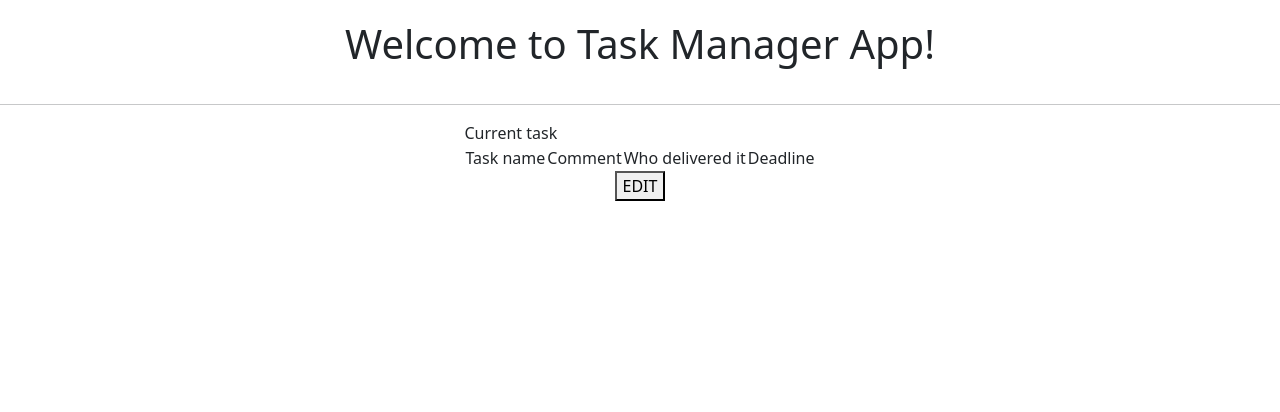
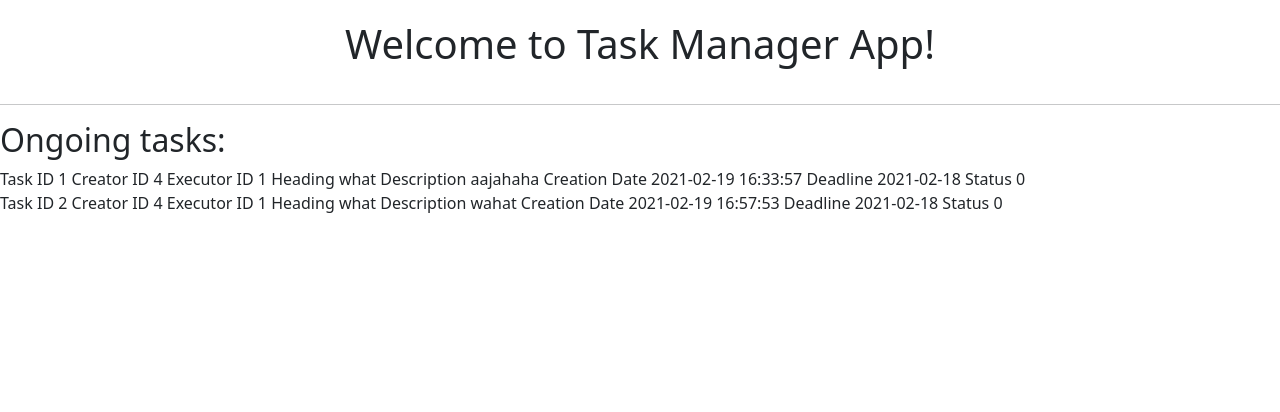
Before and after one commit to Eimantas93/TM, a Flask app: page / in a window 1280 px wide. Shown: the part 56-468 px from the top of the page. Run offline with Flask 2, Linux system fonts and the light colour scheme; the visitor is signed in with stand-in values (Sample User, id 1); data comes from the database, SQL or seed files in the repository; both versions use the stored data as it was after the commit.

Commit message:
New task funtion / Tasks list on index
Need to think how to do good styling

```diff
--- a/application.py
+++ b/application.py
@@ -1,7 +1,7 @@
 from flask import Flask, render_template, request, session, url_for, redirect
 import sqlite3
 from werkzeug.security import check_password_hash, generate_password_hash
-from datetime import timedelta
+from datetime import timedelta, datetime
 
 app = Flask(__name__)
 # To encrypt and decrypt sessions data
@@ -15,7 +15,15 @@ def index():
     if session.get("user_id") is None:
         return redirect("/login")
     else:
-        return render_template("index.html")
+        # Connecting to DB
+        connection = sqlite3.connect('data.db')
+        db = connection.cursor()
+
+        # Getting data from tasks table, for current user (as creator and executor)
+        db.execute("SELECT * FROM tasks WHERE executor_id = ? OR creator_id = ?", (session["user_id"], session["user_id"],))
+        rows = db.fetchall()
+        # Passing all values to jinja
+        return render_template("index.html", rows=rows)
 
 
 @app.route("/register", methods=["GET", "POST"])
@@ -87,6 +95,26 @@ def logout():
 def new_task():
     if request.method == "GET":
         return render_template("new_task.html")
+    else:
+        # Connecting to DB
+        connection = sqlite3.connect('data.db')
+        db = connection.cursor()
+
+        # Getting values from user
+        executor = request.form.get("task_for")
+        heading = request.form.get("heading")
+        description = request.form.get("description")
+        deadline = request.form.get("deadline")
+        status = 0
+
+        # Storing user task into db table
+        db.execute("INSERT INTO tasks(creator_id, executor_id, heading, description, deadline_date, status) VALUES (?, ?, ?, ?, ?, ?)",
+        (session["user_id"], executor, heading, description, deadline, status))
+        connection.commit()
+        connection.close()
+
+        # Redirecting to index, where all tasks will be shown (recent created ones first)
+        return redirect("/")
 
 
 @app.route("/tasks", methods=["GET"])
--- a/static/styles.css
+++ b/static/styles.css
@@ -1,6 +1,4 @@
 footer {
-    bottom: 0;
-    position:absolute;
     width: 100%;
     background-color: rgb(33,37,41);
     height: 30px;
@@ -37,3 +35,18 @@ label {
 .form {
     width: 60%;
 }
+
+.container-2 {
+    display: inline-table;
+    flex-direction: column;
+}
+
+.table-1 {
+    display: flex;
+}
+
+.borderTitle {
+    display: flex;
+    width: 50%;
+    border: 1px solid black;
+}
--- a/templates/index.html
+++ b/templates/index.html
@@ -7,8 +7,44 @@ Task Manager
 {% block main %}
     <h1 class="pageTitle">Welcome to Task Manager App!</h1>
     <hr>
-    <div class="container-1">
-    <form action="/edit_task" method="GET">
+    <h2>Ongoing tasks:</h2>
+    {% for row in rows %}
+    <div class="container-2">
+        <tr class="table-1">
+            <td class="borderTitle">Task ID</td>
+            <td class="borderValue">{{ row[0] }}</td>
+        </tr>
+        <tr class="table-1">
+            <td class="borderTitle">Creator ID</td>
+            <td class="borderValue">{{ row[1] }}</td>
+        </tr>
+        <tr>
+            <td class="borderTitle">Executor ID</td>
+            <td class="borderValue">{{ row[2] }}</td>
+        </tr>
+        <tr>
+            <td class="borderTitle">Heading</td>
+            <td class="borderValue">{{ row[3] }}</td>
+        </tr>
+        <tr>
+            <td class="borderTitle">Description</td>
+            <td class="borderValue">{{ row[4] }}</td>
+        </tr>
+        <tr>
+            <td class="borderTitle">Creation Date</td>
+            <td class="borderValue">{{ row[5] }}</td>
+        </tr>
+        <tr>
+            <td class="borderTitle">Deadline</td>
+            <td class="borderValue">{{ row[6] }}</td>
+        </tr>
+        <tr>
+            <td class="borderTitle">Status</td>
+            <td class="borderValue">{{ row[7] }}</td>
+        </tr>
+    </div>
+    {% endfor %}
+    <!-- <form action="/edit_task" method="GET">
         <table>
             <tr>Current task</tr>
             <tr>
@@ -21,6 +57,5 @@ Task Manager
         <div class="button">
         <button>EDIT</button>
         </div>
-    </form>
-    </div>
+    </form> -->
 {% endblock %}
--- a/templates/layout.html
+++ b/templates/layout.html
@@ -83,11 +83,11 @@
   <main>
     {% block main %}{% endblock %}
   </main>
+  <div class="fixed-bottom">
   <footer>
-    <div>
       <a>© 2021 Copyright: <b>Eimantas Basys</b> and <b>Dovydas Liutkauskas</b></a>
-    </div>
   </footer>
+</div>
 </body>
 
 </html>
```
Also changed, not shown: templates/new_task.html (+10 -10 lines), test.py (added, +21 -0 lines), data.db.
